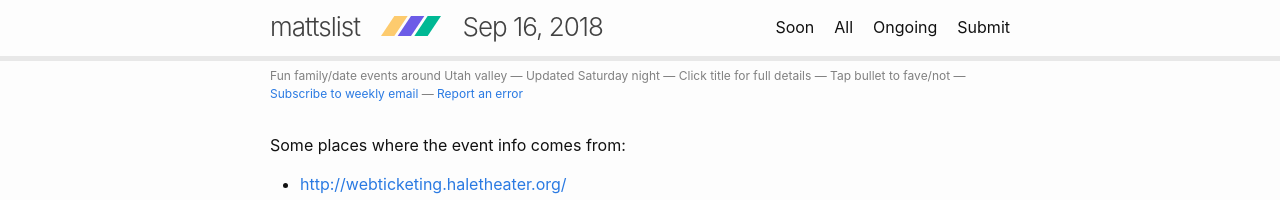
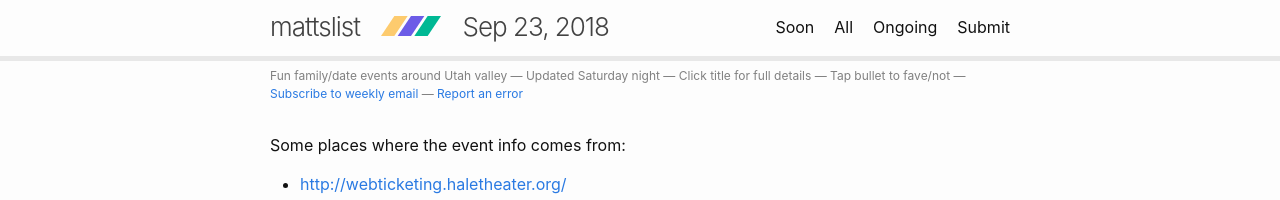
Before and after one commit to iffy/utahvalley, a Jekyll site: the page built from sources.md, in a window 1280 px wide. Shown: the top 200 px of the page. Built offline with Jekyll 4.4.1, drawn with Linux system fonts in a browser that asks for light colours; comment, search, counter and statistics services are not loaded.

Commit message:
List from 2018-09-23

```diff
--- a/_data/startdate.yml
+++ b/_data/startdate.yml
@@ -1 +1 @@
-2018-09-16
+2018-09-23
```
